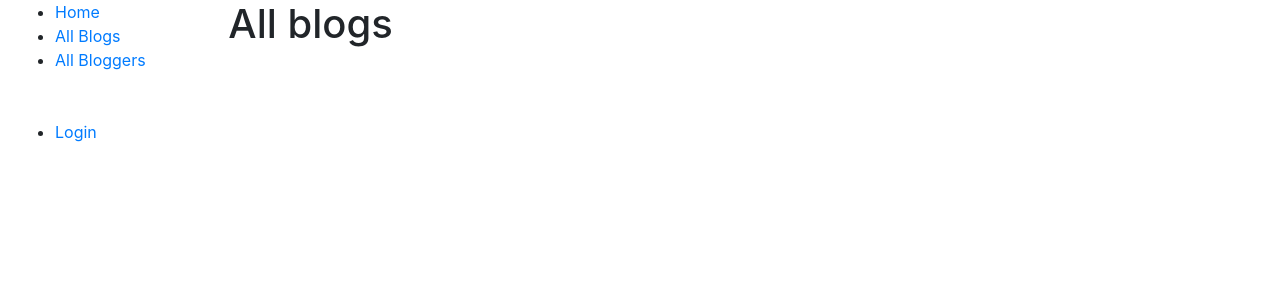
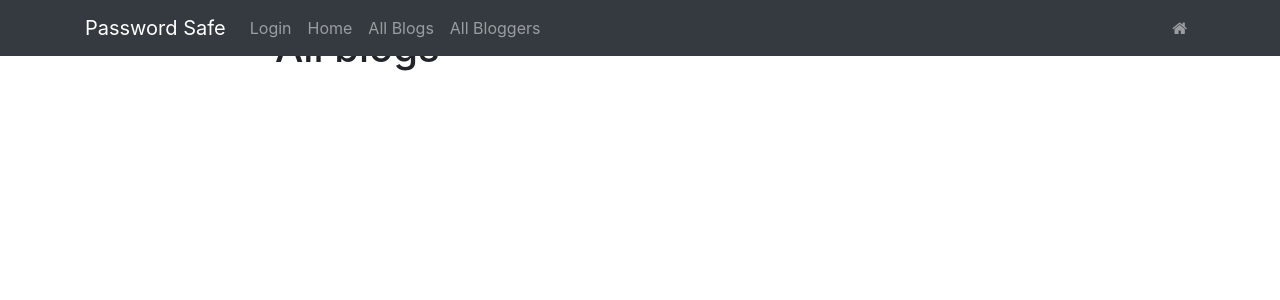
Before and after one commit to ctrebo/DjangoBlog, a Django app: page /blog/blogs/ in a window 1280 px wide. Shown: the top 300 px of the page. Run offline with Django 3.2, Linux system fonts and the light colour scheme; data that the repository does not hold is empty; some libraries are stand-ins or nearby versions.

Commit message:
ADD navbar

```diff
--- a/blog/templates/base_generic.html
+++ b/blog/templates/base_generic.html
@@ -12,30 +12,54 @@
   <link rel="stylesheet" href="{% static 'css/styles.css' %}">
 </head>
 <body>
-  <div class="container-fluid">
+  <nav class="navbar fixed-top navbar-expand-lg navbar-dark bg-dark shadow1">
+    <div class="container">
+      <a class="navbar-brand" href="#">Password Safe</a>
+      <button class="navbar-toggler" type="button" data-bs-toggle="collapse" data-bs-target="#navbarColor01" aria-controls="navbarColor01" aria-expanded="false" aria-label="Toggle navigation">
+        <span class="navbar-toggler-icon"></span>
+      </button>
+
+      <div class="collapse navbar-collapse" id="navbarColor01">
+        <ul class="navbar-nav mb-2 mb-lg-0">
+          {% if user.is_authenticated %}
+          <li class="nav-item px-2">
+            <p class="navbar-text text-white mb-0" href="#"> User: {{user.username}}</p>
+          </li>
+          <li class="nav-item">
+            <a class="nav-link" href="">Logout</a>
+          </li>
+         {% else %}
+        <li class="nav-item">
+          <a class="nav-link" href="">Login</a>
+        </li>
+        {% endif %}
+          <li class="nav-item">
+            <a class="nav-link" href="{% url 'index'%}">Home</a>
+          </li>
+          <li class="nav-item">
+            <a class="nav-link" href="{% url 'blogs' %}">All Blogs</a>
+          </li>
+          <li class="nav-item">
+            <a class="nav-link" href="{% url 'bloggers' %}">All Bloggers</a>
+          </li>
+      </ul>
+      <ul class="navbar-nav mb-2 mb-lg-0 navbar-right ml-auto">
+        <li class="nav-item">
+          <a class="nav-link" href="{% url 'new-blogs' %}"><i class="fa fa-15 fa-home"></i></a>
+        </li>
+        {% if user.is_authenticated %}
+        <li class="nav-item">
+          <a class="nav-link position-relative" href="{% url 'profpage-user' %}"><img class="img-profpic" src="{{navbar_profile_pic.prof_picture.url}}" alt="url"></a>
+        </li>
+        {% endif %}
+      </ul>
+    </div>
+  </div>
+</nav>
+<main class="pt-md-4 pt-4">
+  <div class="container">
     <div class="row">
-      <div class="col-sm-2">
-      {% block sidebar %}
-        <ul class="sidebar-nav">
-          <li><a href="{% url 'index' %}">Home</a></li>
-          <li><a href="{% url 'blogs' %}">All Blogs</a></li>
-          <li><a href="{% url 'bloggers' %}">All Bloggers</a></li>
-
-          {% if user.is_authenticated %}
-          <li class="mt-5">User: {{user.username}}</li>
-          <li><a href="{% url 'logout'%}">Logout</a></li>
-
-          <li class="mt-4"><a href="{% url 'profpage-user' %}">Profilpage</a></li>
-
-          <li class=""><a href="{% url 'new-blogs' %}">New blogs</a></li>
-
-          {% else %}
-          <li class="mt-5"><a href="{% url 'login'%}">Login</a></li>
-          {% endif %}
-        </ul>
-     {% endblock %}
-      </div>
-      <div class="col-sm-10 ">{% block content %}{% endblock %}</div>
+      <div class="col-md-8 col-12 m-auto">{% block content %}{% endblock %}</div>
     {% block pagination %}
       {% if is_paginated %}
           <div class="pagination">
@@ -55,5 +79,8 @@
     {% endblock %}
     </div>
   </div>
+</main>
+<script src="https://ajax.googleapis.com/ajax/libs/jquery/3.5.1/jquery.min.js"></script>
+<script src="https://cdn.jsdelivr.net/npm/bootstrap@5.0.0-beta1/dist/js/bootstrap.bundle.min.js" integrity="sha384-ygbV9kiqUc6oa4msXn9868pTtWMgiQaeYH7/t7LECLbyPA2x65Kgf80OJFdroafW" crossorigin="anonymous"></script>
 </body>
 </html>
```
